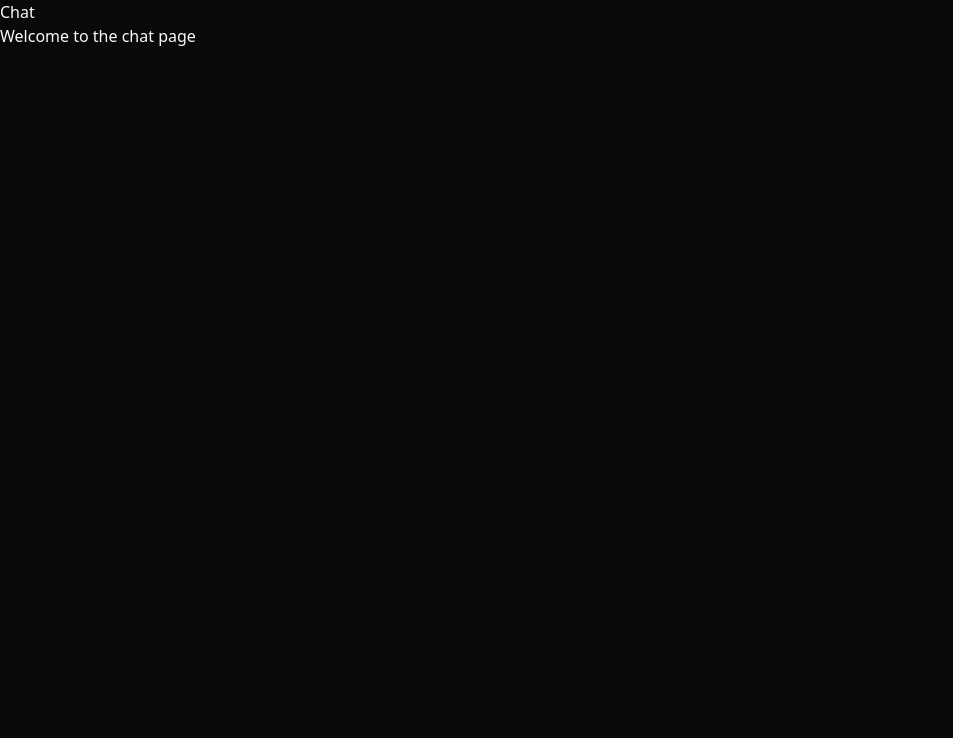
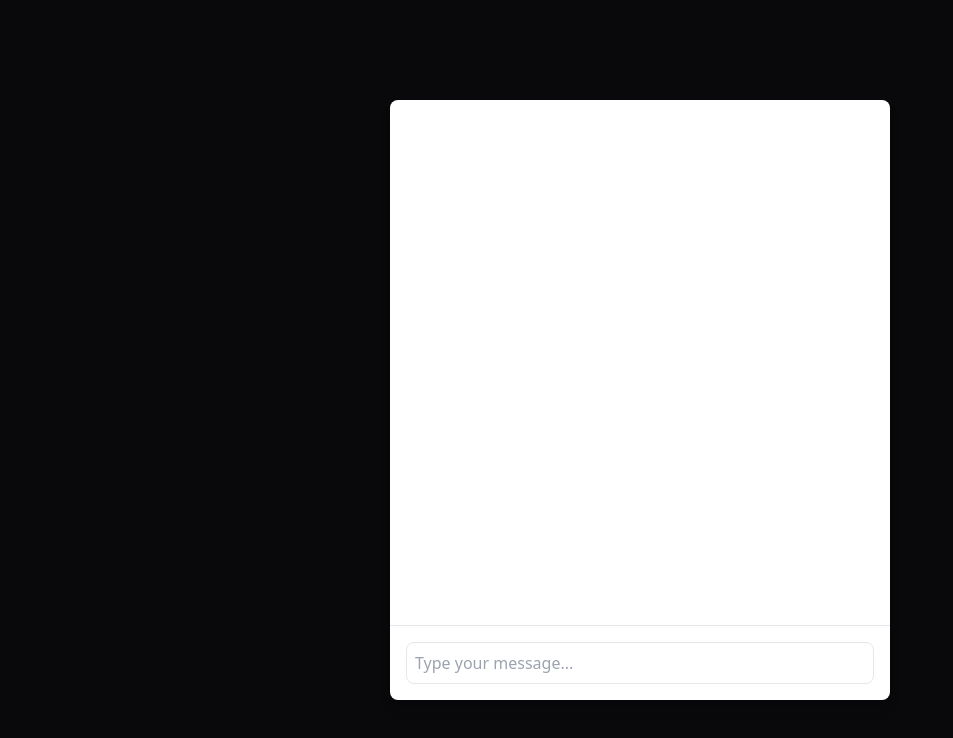
Before and after one commit to RaiDeOliveira/hackathon_ntt_data, a React (Vite) app in the folder src/web/: page /chat in a window 1280 px wide. Shown: the top 738 px of the page, without its empty margins (0-953 px from the left). Built offline with nearby package versions, Linux system fonts and the light colour scheme.

Commit message:
feat: adiciona a pagina com o componente de chat

```diff
--- a/src/web/package.json
+++ b/src/web/package.json
@@ -10,9 +10,12 @@
     "preview": "vite preview"
   },
   "dependencies": {
+    "axios": "^1.7.5",
     "react": "^18.3.1",
     "react-dom": "^18.3.1",
-    "react-router-dom": "^6.26.0"
+    "react-markdown": "^9.0.1",
+    "react-router-dom": "^6.26.0",
+    "remark-gfm": "^4.0.0"
   },
   "devDependencies": {
     "@eslint/js": "^9.8.0",
--- a/src/web/src/app.tsx
+++ b/src/web/src/app.tsx
@@ -1,6 +1,6 @@
 import { createBrowserRouter, RouterProvider } from 'react-router-dom'
 import { Home } from './pages/home'
-import { Chat } from './pages/chat'
+import { ChatPage } from './pages/chatPage'
 
 const router = createBrowserRouter([
   {
@@ -9,7 +9,7 @@ const router = createBrowserRouter([
   },
   {
     path: '/chat',
-    element: <Chat />
+    element: <ChatPage />
   }
 ])
 
--- /dev/null
+++ b/src/web/src/components/chat.tsx
@@ -0,0 +1,61 @@
+import React, { useState, useRef, useEffect } from 'react';
+import { ChatResponse } from '../services/api';
+import { Message } from './message';
+
+export const Chat: React.FC = () => {
+  const [messages, setMessages] = useState<{ text: string; sender: 'user' | 'bot' }[]>([]);
+  const [input, setInput] = useState('');
+  const chatContainerRef = useRef<HTMLDivElement>(null);
+
+  const handleSendMessage = async () => {
+    if (input.trim() === '') return;
+
+    // Adiciona a mensagem do usuário
+    const userMessage = { text: input, sender: 'user' as const };
+    setMessages((prevMessages) => [...prevMessages, userMessage]);
+    setInput('');
+
+    try {
+      // Aguarda a resposta do backend
+      const botResponse = await ChatResponse(input);
+
+      // Adiciona a mensagem do bot
+      setMessages((prevMessages) => [
+        ...prevMessages,
+        { text: botResponse, sender: 'bot' as const },
+      ]);
+    } catch (error) {
+      console.error('Error fetching chat response:', error);
+    }
+  };
+
+  // Auto-scroll para o fim do chat quando uma nova mensagem for adicionada
+  useEffect(() => {
+    if (chatContainerRef.current) {
+      chatContainerRef.current.scrollTop = chatContainerRef.current.scrollHeight;
+    }
+  }, [messages]);
+
+  return (
+    <div className="flex flex-col h-[600px] max-w-[500px] w-full mx-auto bg-white shadow-lg rounded-lg">
+      <div
+        ref={chatContainerRef}
+        className="flex-grow p-4 overflow-auto"
+      >
+        {messages.map((msg, idx) => (
+          <Message key={idx} text={msg.text} sender={msg.sender} />
+        ))}
+      </div>
+      <div className="p-4 border-t border-gray-200">
+        <input
+          type="text"
+          className="w-full p-2 border text-black rounded-lg focus:outline-none focus:ring-2 focus:ring-gray-500"
+          value={input}
+          onChange={(e) => setInput(e.target.value)}
+          placeholder="Type your message..."
+          onKeyPress={(e) => e.key === 'Enter' && handleSendMessage()}
+        />
+      </div>
+    </div>
+  );
+};
--- /dev/null
+++ b/src/web/src/components/message.tsx
@@ -0,0 +1,24 @@
+import React from 'react';
+import ReactMarkdown from 'react-markdown';
+import remarkGfm from 'remark-gfm';
+
+interface MessageProps {
+  text: string;
+  sender: 'user' | 'bot';
+}
+
+export const Message: React.FC<MessageProps> = ({ text, sender }) => {
+  const isUser = sender === 'user';
+
+  return (
+    <div className={`flex ${isUser ? 'justify-end' : 'justify-start'} mb-2`}>
+      <div
+        className={`p-3 rounded-lg max-w-xs break-words shadow-md ${
+          isUser ? 'bg-zinc-600 text-white' : 'bg-gray-200 text-gray-800'
+        }`}
+      >
+        <ReactMarkdown remarkPlugins={[remarkGfm]}>{text}</ReactMarkdown>
+      </div>
+    </div>
+  );
+};
--- a/src/web/src/pages/chat.tsx
+++ /dev/null
@@ -1,8 +0,0 @@
-export function Chat() {
-  return (
-    <div className="">
-      <h1>Chat</h1>
-      <p>Welcome to the chat page</p>
-    </div>
-  );
-}
--- /dev/null
+++ b/src/web/src/pages/chatPage.tsx
@@ -0,0 +1,13 @@
+import React from 'react';
+import { Chat } from '../components/chat';
+
+export const ChatPage: React.FC = () => {
+  return (
+    <div className="flex items-center justify-center min-h-screen">
+        <Chat />
+      {/* <div className="w-full max-w-md p-6 bg-white shadow-lg rounded-lg">
+        <h1 className="text-2xl font-bold mb-4 text-center text-gray-800">Chat</h1>
+      </div> */}
+    </div>
+  );
+};
--- /dev/null
+++ b/src/web/src/services/api.ts
@@ -0,0 +1,18 @@
+import axios from 'axios';
+
+const api = axios.create({
+  baseURL: ' http://127.0.0.1:8000/api',
+  headers: {
+    'Content-Type': 'application/json',
+  },
+});
+
+export const ChatResponse = async (message: string): Promise<string> => {
+  try {
+    const response = await api.get(`/chat/${encodeURIComponent(message)}`);
+    return response.data;
+  } catch (error) {
+    console.error('Error fetching chat response:', error);
+    return 'Something went wrong. Please try again.';
+  }
+};
```
Also changed, not shown: 1 other file (tests, documents, lock files or other folders).
